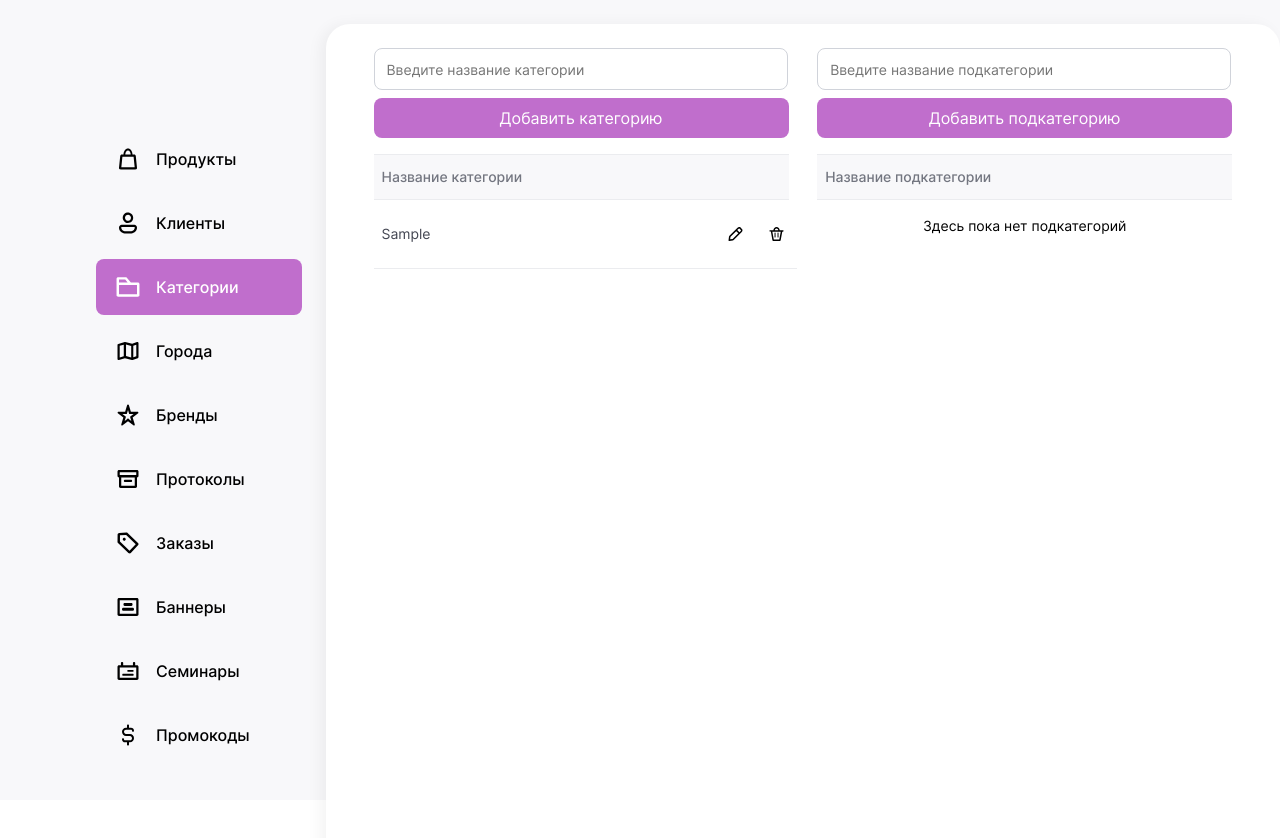
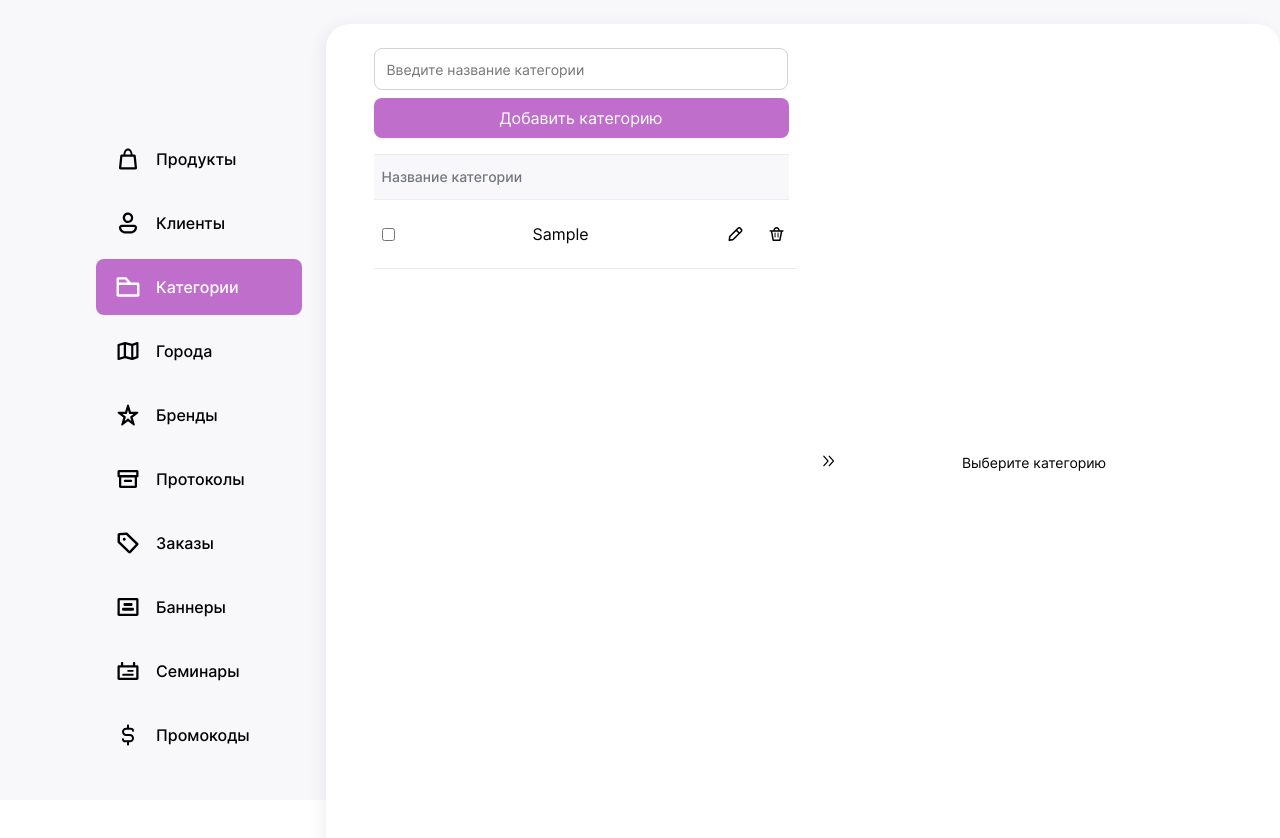
Before and after one commit to DmitriyTerementsev/ITRUM-React-Project, a React (Create React App) app: page /categories in a window 1280 px wide. Both pictures are taken after typing "Sample" into the empty fields and a click on the button "Добавить категорию". Shown: the top 838 px of the page. Built offline with nearby package versions, Linux system fonts and the light colour scheme.

Commit message:
add,delete,edit categorie

```diff
--- a/src/components/Categories/Categories.module.scss
+++ b/src/components/Categories/Categories.module.scss
@@ -3,13 +3,17 @@
 
   &__elements {
     display: flex;
-    justify-content: space-between;
+    justify-content: space-evenly;
   }
 
   &__element {
     display: flex;
     flex-direction: column;
     width: 415px;
+
+    &_null {
+      display: none;
+    }
   }
 
   &__input {
@@ -86,13 +90,18 @@
     align-items: center;
     border-bottom: 1px solid #ebecef;
     padding-left: 8px;
-  }
 
-  &__name {
-    font-size: 14px;
-    font-weight: 400;
-    line-height: 20px;
-    color: #434652;
+    &:hover {
+      cursor: pointer;
+    }
+
+    &_click {
+      background-color: #f8f8fa;
+    }
+
+    &_click .categories__name {
+      color: #bd68ca;
+    }
   }
 
   &__null {
@@ -108,4 +117,48 @@
       display: block;
     }
   }
+
+  &__choice {
+    width: 415px;
+    font-size: 14px;
+    font-weight: 400;
+    line-height: 20px;
+    text-align: center;
+    color: #000000;
+    margin-top: 405px;
+    display: none;
+
+    &_active {
+      display: block;
+    }
+  }
 }
+
+.arrows {
+  width: 16px;
+  height: 16px;
+  margin: auto auto auto 32px;
+}
+
+.task__text {
+  margin: 0 0 0 10px;
+  color: grey;
+  width: 70%;
+  text-overflow: ellipsis;
+  display: none;
+  white-space: nowrap;
+}
+
+.task__text_active {
+  background-color: rgb(24, 24, 24);
+  color: grey;
+}
+
+.task__text_edit {
+  border: none;
+  border: 1px dotted black;
+  background-color: whitesmoke;
+  padding: 0;
+  margin: 0 0 0 10px;
+  width: 75%;
+}
--- a/src/components/Categories/Categories.tsx
+++ b/src/components/Categories/Categories.tsx
@@ -3,6 +3,7 @@ import React, { useState, useEffect } from 'react';
 import CategoriesItem from '../CategoriesItem/CategoriesItem.tsx';
 import categoriesList from '../../constants/categoriesList.ts';
 import subCategoriesList from '../../constants/subCategoriesList.ts';
+import { ReactComponent as Arrows } from '../../images/arrows.svg';
 
 function Categories() {
   const [isActiveCat, setIsActiveCat] = useState(false);
@@ -15,68 +16,51 @@ function Categories() {
   );
   const [categoriesItems, setCategoriesItems] = useState<any>([]);
   const [subCategoriesItems, setSubCategoriesItems] = useState<any>([]);
+  const [isComplete, setIsComplete] = useState(false);
 
-  function addCategories() {
-    if (inputValueCat !== '' && buttonTextCat === 'Добавить категорию') {
-      categoriesList.push({
+  const handleChange = (e: any) => {
+    setInputValueCat(e.target.value);
+  };
+
+  // Обработчик добавления новой задачи
+  const handleAddItem = () => {
+    const newList = [
+      ...categoriesItems,
+      {
         categoriesName: inputValueCat,
-        id: categoriesList.length + 1,
-      });
-      setInputValueCat('');
-    } else if (buttonTextCat === 'Сохранить изменения') {
-      setInputValueCat('');
-      setButtonTextCat('Добавить категорию');
-    }
-  }
+        id: categoriesItems.length + 1,
+        status: false,
+      },
+    ];
+    setCategoriesItems(newList);
+    setInputValueCat('');
+  };
 
-  function addSubCategories() {
-    if (
-      inputValueSubCat !== '' &&
-      buttonTextSubCat === 'Добавить подкатегорию'
-    ) {
-      subCategoriesList.push({
-        categoriesName: inputValueSubCat,
-        id: subCategoriesList.length + 1,
-      });
-      setInputValueSubCat('');
-    } else if (buttonTextSubCat === 'Сохранить изменения') {
-      setInputValueSubCat('');
-      setButtonTextSubCat('Добавить подкатегорию');
-    }
-  }
+  // Обработчик удаления задачи
+  const handleDeleteItem = (id: number) => {
+    const newList = categoriesItems.filter((el) => el.id !== id);
+    setCategoriesItems(newList);
+  };
 
-  function editCategoriesItem(categoriesName: string, id: number) {
-    setButtonTextCat('Сохранить изменения');
-    setInputValueCat(categoriesName);
-  }
+  const handleCompleteStatusUpdate = (item: any) => {
+    const newList = categoriesItems.map((el) => {
+      if (el.id === item.id) {
+        el.status = item.status;
+      }
+      return el;
+    });
+    setCategoriesItems(newList);
+  };
 
-  function editSubCategoriesItem(categoriesName: string, id: number) {
-    setButtonTextSubCat('Сохранить изменения');
-    setInputValueSubCat(categoriesName);
-  }
-
-  function deleteCategoriesItem(id: number) {
-    categoriesList.splice(id - 1, 1);
-  }
-
-  function deleteSubCategoriesItem(id: number) {
-    subCategoriesList.splice(id - 1, 1);
-  }
+  const handleCheckBox = (item) => {
+    setIsComplete(!isComplete);
+    item.status = !isComplete;
+    handleCompleteStatusUpdate(item);
+  };
 
   useEffect(() => {
-    categoriesList.length === 0 ? setIsActiveCat(true) : setIsActiveCat(false);
-  }, [categoriesList.length]);
-
-  useEffect(() => {
-    subCategoriesList.length === 0
-      ? setIsActiveSubCat(true)
-      : setIsActiveSubCat(false);
-  }, [subCategoriesList.length]);
-
-  useEffect(() => {
-    setCategoriesItems(categoriesList);
-    setSubCategoriesItems(subCategoriesList);
-  }, [categoriesList, subCategoriesList]);
+    categoriesItems.length > 0 ? setIsActiveCat(true) : setIsActiveCat(false);
+  }, [categoriesItems.length]);
 
   return (
     <section className={styles.categories}>
@@ -87,12 +71,12 @@ function Categories() {
             className={styles.categories__input}
             placeholder='Введите название категории'
             value={inputValueCat}
-            onChange={(e: any) => setInputValueCat(e.target.value)}
+            onChange={handleChange}
           />
           <button
             type='button'
             className={styles.categories__button}
-            onClick={addCategories}
+            onClick={handleAddItem}
           >
             {buttonTextCat}
           </button>
@@ -100,7 +84,7 @@ function Categories() {
             <p className={styles.categories__description}>Название категории</p>
             <p
               className={
-                isActiveCat
+                !isActiveCat
                   ? styles.categories__null +
                     ' ' +
                     styles.categories__null_active
@@ -109,20 +93,43 @@ function Categories() {
             >
               Здесь пока нет категорий
             </p>
-            {categoriesItems?.map(({ categoriesName, id }) => (
+            {categoriesItems?.map((item: any) => (
               <CategoriesItem
-                key={id}
-                categoriesName={categoriesName}
+                item={item}
+                key={item.id}
+                itemName={item.categoriesName}
                 styles={styles}
-                editCategoriesItem={() =>
-                  editCategoriesItem(categoriesName, id)
+                handleDeleteItem={() => handleDeleteItem(item.id)}
+                handleCompleteStatusUpdate={() =>
+                  handleCompleteStatusUpdate(item)
                 }
-                deleteCategoriesItem={() => deleteCategoriesItem(id)}
+                isComplete={isComplete}
+                handleCheckBox={() => handleCheckBox(item)}
               />
             ))}
           </ul>
         </div>
-        <div className={styles.categories__element}>
+        <Arrows className={styles.arrows} />
+        <p
+          className={
+            !isComplete
+              ? styles.categories__choice +
+                ' ' +
+                styles.categories__choice_active
+              : styles.categories__choice
+          }
+        >
+          Выберите категорию
+        </p>
+        <div
+          className={
+            !isComplete
+              ? styles.categories__element +
+                ' ' +
+                styles.categories__element_null
+              : styles.categories__element
+          }
+        >
           <input
             type='text'
             className={styles.categories__input}
@@ -133,7 +140,7 @@ function Categories() {
           <button
             type='button'
             className={styles.categories__button}
-            onClick={addSubCategories}
+            onClick={() => console.log('yes')}
           >
             {buttonTextSubCat}
           </button>
@@ -157,10 +164,10 @@ function Categories() {
                 key={id}
                 categoriesName={categoriesName}
                 styles={styles}
-                editCategoriesItem={() =>
-                  editSubCategoriesItem(categoriesName, id)
-                }
-                deleteCategoriesItem={() => deleteSubCategoriesItem(id)}
+                editCategoriesItem={() => console.log('yes')}
+                deleteCategoriesItem={() => console.log('yes')}
+                isClicked={isClicked}
+                handleClickCategories={() => console.log('yes')}
               />
             ))}
           </ul>
--- a/src/components/CategoriesItem/CategoriesItem.tsx
+++ b/src/components/CategoriesItem/CategoriesItem.tsx
@@ -1,25 +1,84 @@
-import React from 'react';
+import React, { useState } from 'react';
 import { ReactComponent as EditButton } from '../../images/editButton.svg';
 import { ReactComponent as TrashButton } from '../../images/trashButton.svg';
 
 interface Props {
-  categoriesName: string;
+  item: any;
   styles: any;
-  editCategoriesItem: () => void;
-  deleteCategoriesItem: () => void
+  handleDeleteItem: (id) => void;
+  handleCompleteStatusUpdate: (item) => void;
+  isComplete: boolean;
+  handleCheckBox: () => void;
+  itemName: string;
 }
 
-function CategoriesItem({ categoriesName, styles, editCategoriesItem, deleteCategoriesItem }: Props) {
+function CategoriesItem({
+  item,
+  styles,
+  handleDeleteItem,
+  isComplete,
+  handleCheckBox,
+  itemName,
+}: Props) {
+  const [isEdited, setIsEdited] = useState(false);
+  const [text, setText] = useState(itemName);
+
+  const handleDeleteClick = () => {
+    console.log(item.id);
+    handleDeleteItem(item.id);
+  };
+
+  const handleEditClick = () => {
+    setIsEdited(!isEdited);
+  };
+
+  const handleEditText = (e: any) => {
+    setText(e.target.value);
+  };
+
+  const handleKeyDown = (e: any) => {
+    if (e.key === 'Enter') {
+      setIsEdited(!isEdited);
+    }
+  };
+
   return (
-    <li className={styles.categories__item}>
-      <p className={styles.categories__name}>{categoriesName}</p>
+    <li
+      className={
+        isComplete
+          ? styles.categories__item + ' ' + styles.categories__item_click
+          : styles.categories__item
+      }
+    >
+      <input
+        type='checkbox'
+        onChange={handleCheckBox}
+        checked={isComplete ? true : false}
+      />
+      {!isEdited ? (
+        <p
+          className={styles.task___text_status_complete}
+          onClick={handleEditClick}
+        >
+          {text}
+        </p>
+      ) : (
+        <input
+          className={styles.task__text_edit + ' ' + styles.task__text_active}
+          name='textEdit'
+          onChange={handleEditText}
+          value={text}
+          onKeyDown={handleKeyDown}
+          autoFocus
+        />
+      )}
       <div className={styles.categories__buttons}>
         <button
           type='button'
           className={
             styles.categories__button + ' ' + styles.categories__button_icon
           }
-          onClick={() => editCategoriesItem()}
+          onClick={handleEditClick}
         >
           <EditButton className={styles.categories__edit} />
         </button>
@@ -28,9 +87,9 @@ function CategoriesItem({ categoriesName, styles, editCategoriesItem, deleteCate
           className={
             styles.categories__button + ' ' + styles.categories__button_icon
           }
-          onClick={() => deleteCategoriesItem()}
+          onClick={handleDeleteClick}
         >
-          <TrashButton className={styles.categories__edit}/>
+          <TrashButton className={styles.categories__edit} />
         </button>
       </div>
     </li>
--- a/src/constants/categoriesList.ts
+++ b/src/constants/categoriesList.ts
@@ -1,6 +1,7 @@
 interface categories {
   categoriesName: string;
   id: number;
+  status: boolean;
 }
 let categoriesList: categories[] = [];
 export default categoriesList;
--- a/src/constants/subCategoriesList.ts
+++ b/src/constants/subCategoriesList.ts
@@ -1,6 +1,7 @@
 export interface subCategories {
   categoriesName: string;
   id: number;
+  status:
 }
 let subCategoriesList: subCategories[] = [];
 export default subCategoriesList;
```
Also changed, not shown: src/images/arrows.svg (added).
